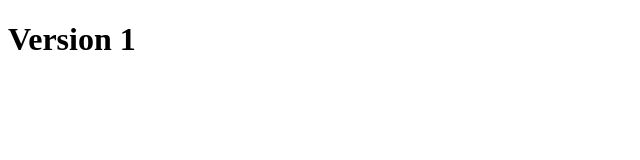
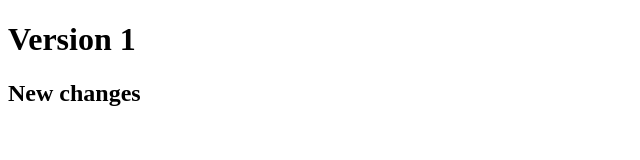
Before and after one commit to iqranaz240/batch11-5-8, a plain HTML site: page index.html in a window 1280 px wide. Shown: the whole page, without its empty margins (0-640 px from the left). Drawn offline with Linux system fonts and the light colour scheme.

Commit message:
new changes

```diff
--- a/index.html
+++ b/index.html
@@ -7,5 +7,6 @@
 </head>
 <body>
     <h1>Version 1</h1>
+    <h2>New changes</h2>
 </body>
 </html>
```
